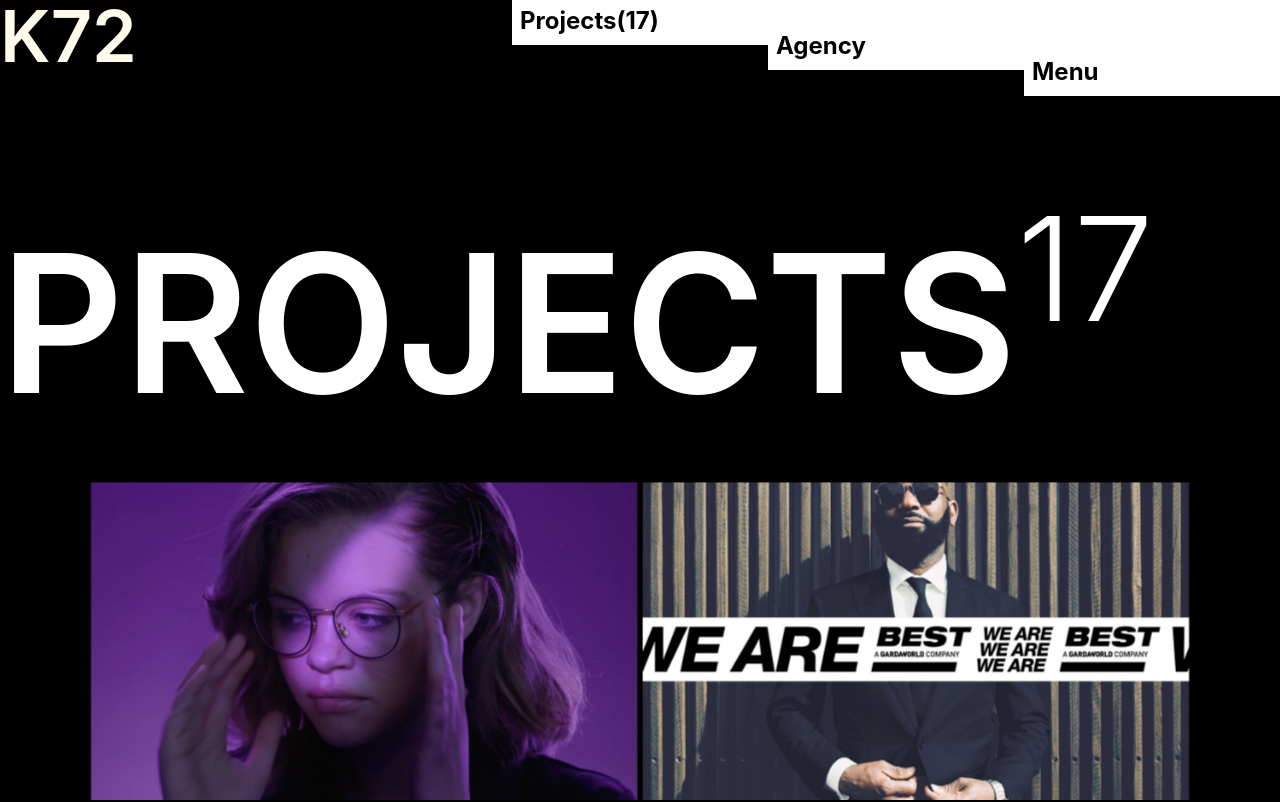
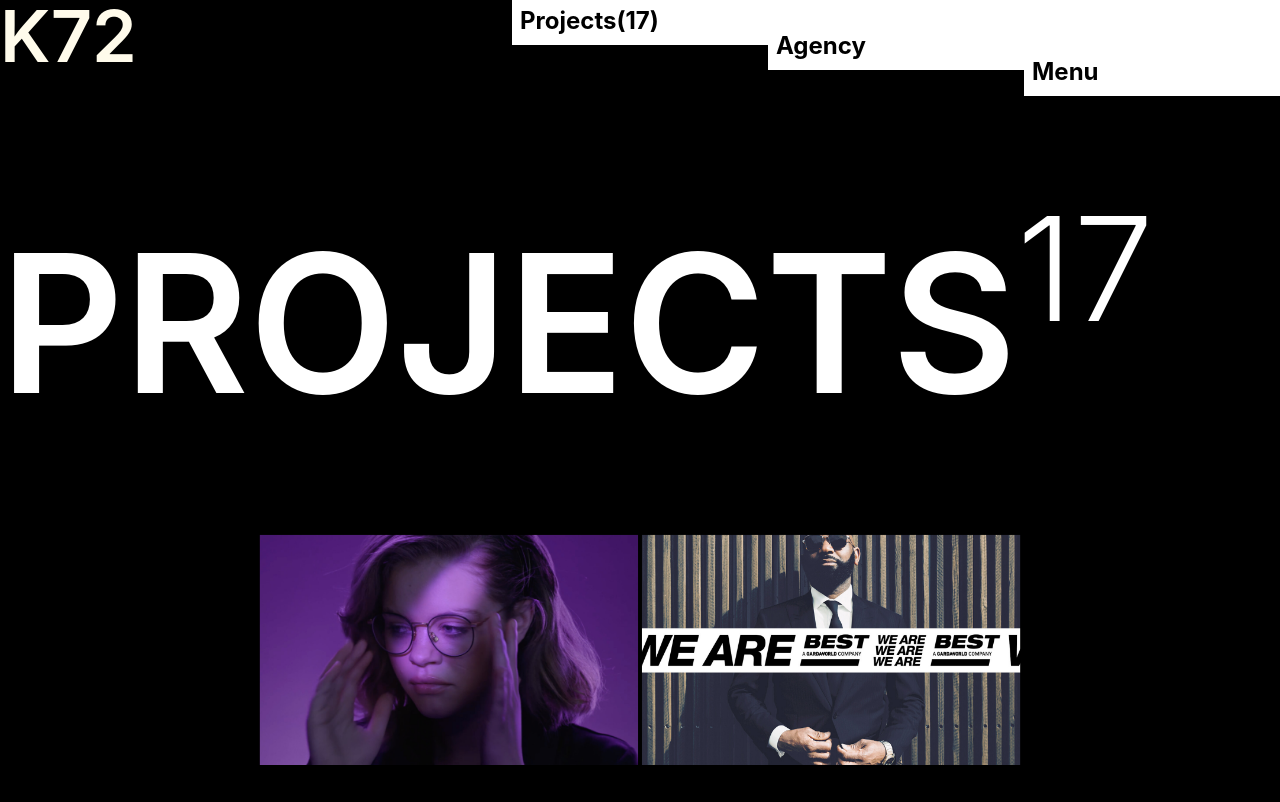
Before and after one commit to pragati0405/k72-yt, a React (Vite) app: page /projects in a window 1280 px wide. Shown: the top 802 px of the page. Built offline with nearby package versions, Linux system fonts and the light colour scheme.

Commit message:
fix image path

```diff
--- a/src/Components/Projects/ProjectPage.jsx
+++ b/src/Components/Projects/ProjectPage.jsx
@@ -5,27 +5,27 @@
 
 const ProjectPage = () => {
   const project=[
-    {Image1:'public/Capture_d’écran_le_2021-04-06_à_11.32.11.jpg',
-      Image2:'public/BEST_site_Thumbnail.jpg'
-    },
-     {Image1:'public/CF_thumbnail.jpg',
-      Image2:'public/crisis24_behance_1920X1200_cartes.jpg'
-    },
-     {Image1:'public/featuredimage_opto.jpg',
-      Image2:'public/OKA_thumbnail.jpg'
-    }
-    , {Image1:'public/PJC_SiteK72_Thumbnail_1200x1920.jpg',
-      Image2:'public/PME-MTL_Thumbnail.jpg'
-    },
-     {Image1:'public/thumbnailimage_OSM.jpg',
-      Image2:'public/thumbnailimage_shelton.jpg'
-    } ,
-    {Image1:'public/thumbnailimage_SollioAg.jpg',
-      Image2:'public/MOD_K72_20211104_CS_Divan_419.jpg'
-    } ,
-    {Image1:'public/PME-MTL_mosaic_4images.jpg',
-      Image2:'public/PME-MTL_Thumbnail.jpg'
-    }
+    {Image1:'/Capture_d’écran_le_2021-04-06_à_11.32.11.jpg',
+  Image2:'/BEST_site_Thumbnail.jpg'
+},
+{Image1:'/CF_thumbnail.jpg',
+  Image2:'/crisis24_behance_1920X1200_cartes.jpg'
+},
+{Image1:'/featuredimage_opto.jpg',
+  Image2:'/OKA_thumbnail.jpg'
+},
+{Image1:'/PJC_SiteK72_Thumbnail_1200x1920.jpg',
+  Image2:'/PME-MTL_Thumbnail.jpg'
+},
+{Image1:'/thumbnailimage_OSM.jpg',
+  Image2:'/thumbnailimage_shelton.jpg'
+},
+{Image1:'/thumbnailimage_SollioAg.jpg',
+  Image2:'/MOD_K72_20211104_CS_Divan_419.jpg'
+},
+{Image1:'/PME-MTL_mosaic_4images.jpg',
+  Image2:'/PME-MTL_Thumbnail.jpg'
+}
   ];
 
 
```
